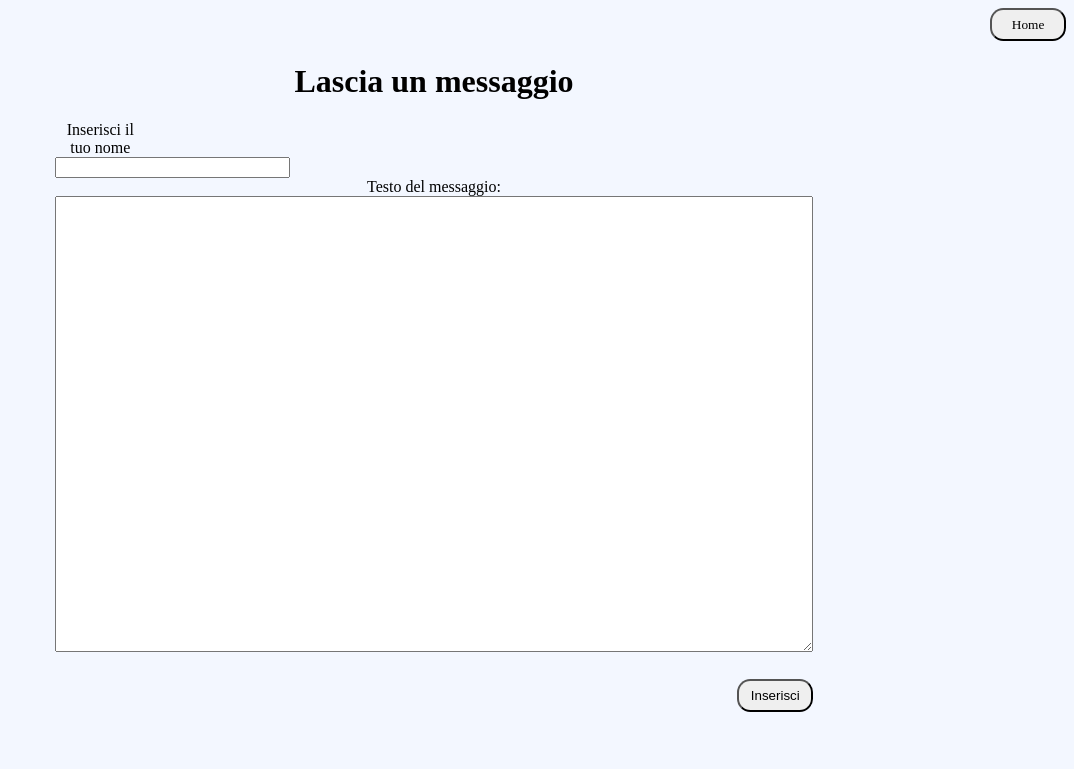
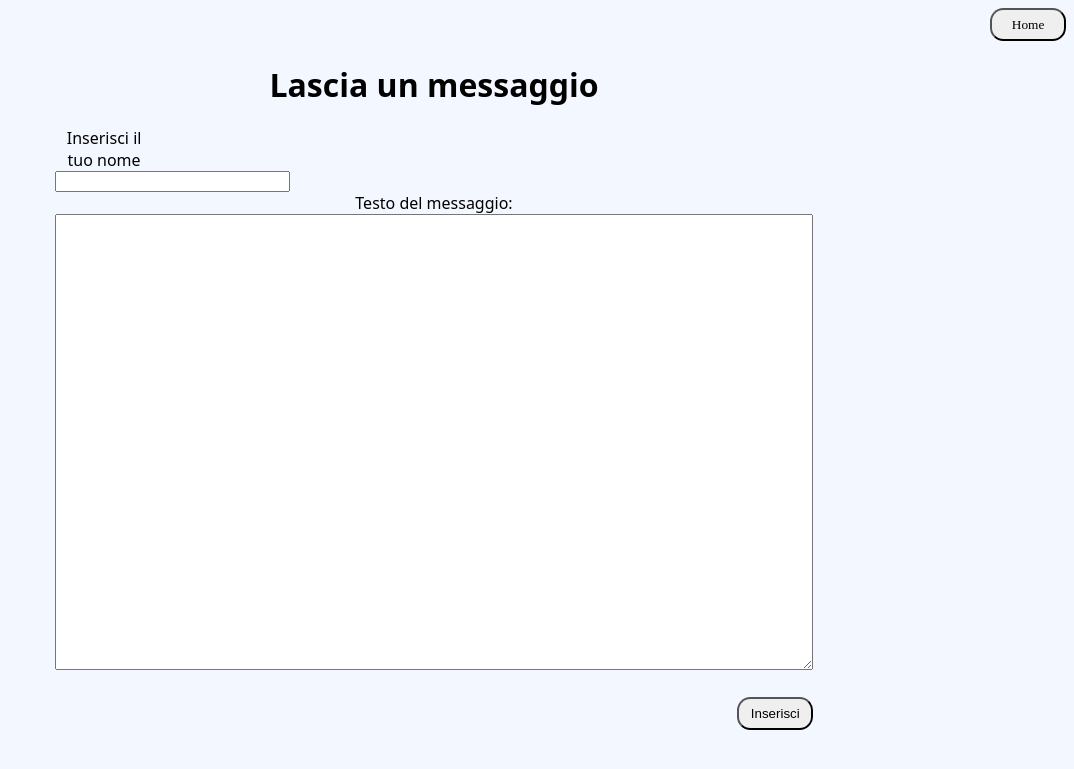
Before and after one commit to nh-spipitone/CorsoPythonAvanzato, a Flask app: page /new in a window 1280 px wide. Shown: the top 769 px of the page, without its empty margins (206-1280 px from the left). Run offline with Flask 3, Linux system fonts and the light colour scheme.

Commit message:
Update style.css

```diff
--- a/esercizi/Lorenzo_Quaranta/1/static/css/style.css
+++ b/esercizi/Lorenzo_Quaranta/1/static/css/style.css
@@ -8,6 +8,8 @@ form {
 body {
   background-color: #f3f7ff;
   text-align: center;
+  font-family: system-ui, -apple-system, Segoe UI, Roboto, Helvetica, Arial,
+    sans-serif;
 }
 nav {
   display: flex;
@@ -45,7 +47,7 @@ button a {
   width: 30%;
 }
 #author-label {
-  width: 12%;
+  width: 13%;
 }
 .messaggio {
   margin-bottom: 2em;
```
